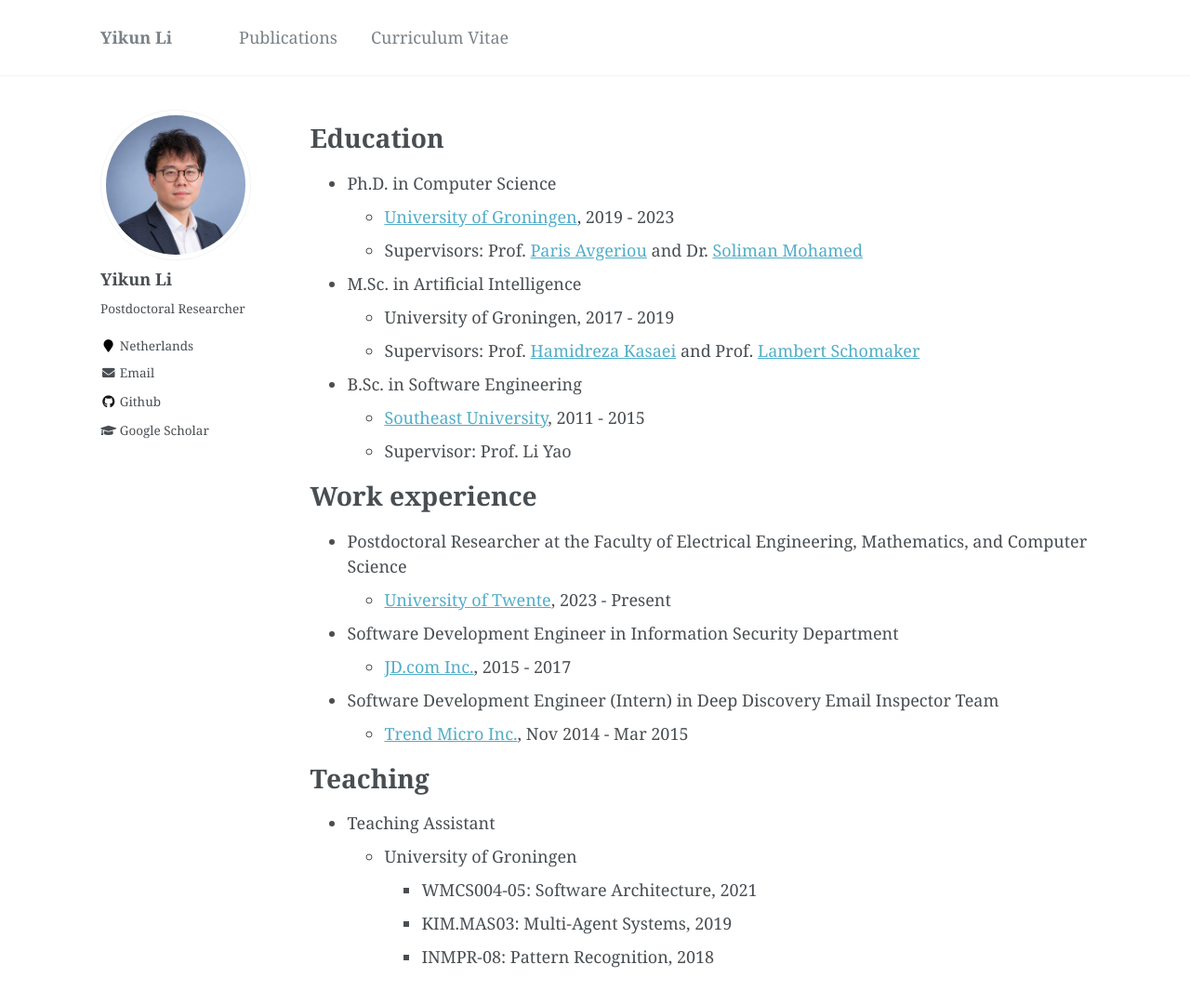
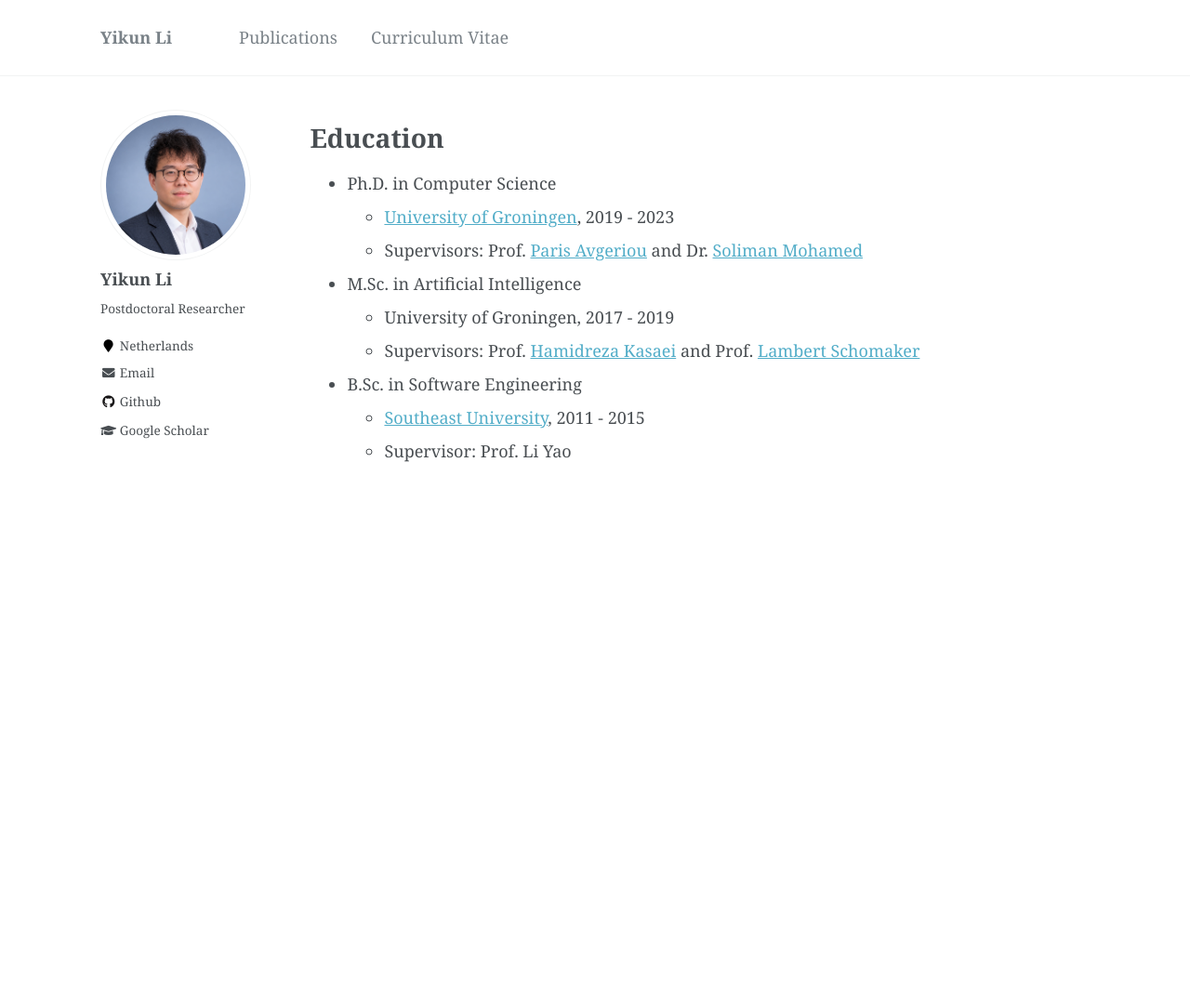
Before and after one commit to yikun-li/yikun-li.github.io, a Jekyll site: the page built from _pages/cv.md, in a window 1280 px wide and 1259 px high. Shown: the top 1080 px of the window at 93% size. Built offline with Jekyll 4.4.1, drawn with Linux system fonts in a browser that asks for light colours; some web fonts are replaced.

Commit message:
Remove work experience and teaching sections from CV
Co-Authored-By: Claude Fable 5 <noreply@anthropic.com>

```diff
--- a/_pages/cv.md
+++ b/_pages/cv.md
@@ -22,22 +22,3 @@ Education
 - B.Sc. in Software Engineering
     - [Southeast University](https://en.wikipedia.org/wiki/Southeast_University), 2011 - 2015
     - Supervisor: Prof. Li Yao
-
-Work experience
-======
-- Postdoctoral Researcher at the Faculty of Electrical Engineering, Mathematics, and Computer Science
-    - [University of Twente](https://en.wikipedia.org/wiki/University_of_Twente), 2023 - Present
-
-- Software Development Engineer in Information Security Department
-    - [JD.com Inc.](https://en.wikipedia.org/wiki/JD.com), 2015 - 2017
-
-- Software Development Engineer (Intern) in Deep Discovery Email Inspector Team
-    - [Trend Micro Inc.](https://en.wikipedia.org/wiki/Trend_Micro), Nov 2014 - Mar 2015
-
-Teaching
-======
-- Teaching Assistant
-    - University of Groningen
-        - WMCS004-05: Software Architecture, 2021
-        - KIM.MAS03: Multi-Agent Systems, 2019
-        - INMPR-08: Pattern Recognition, 2018
```
